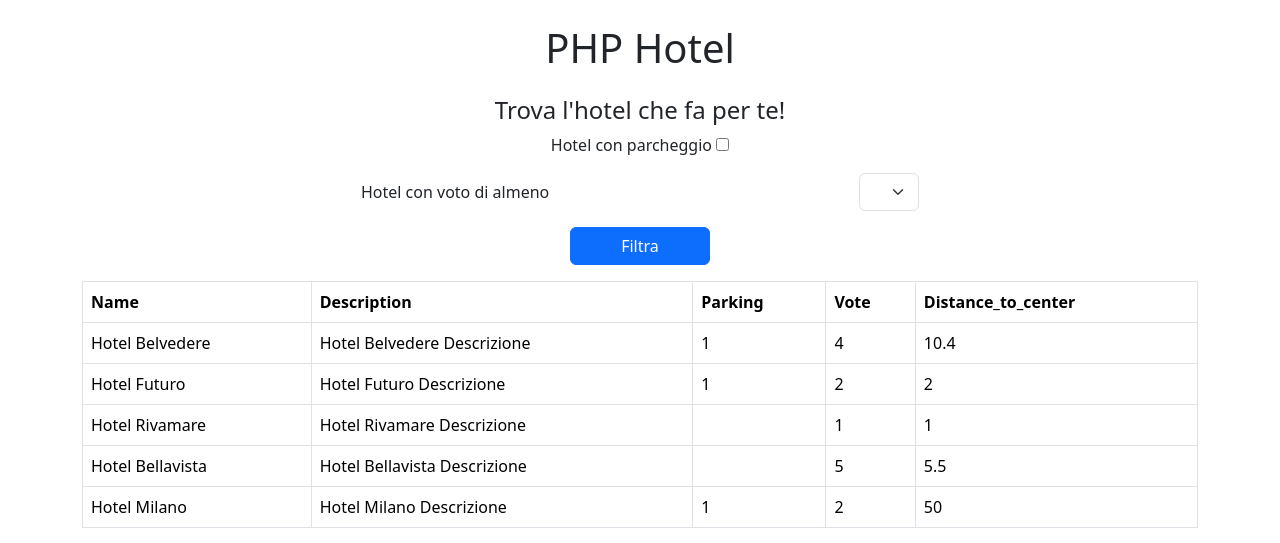
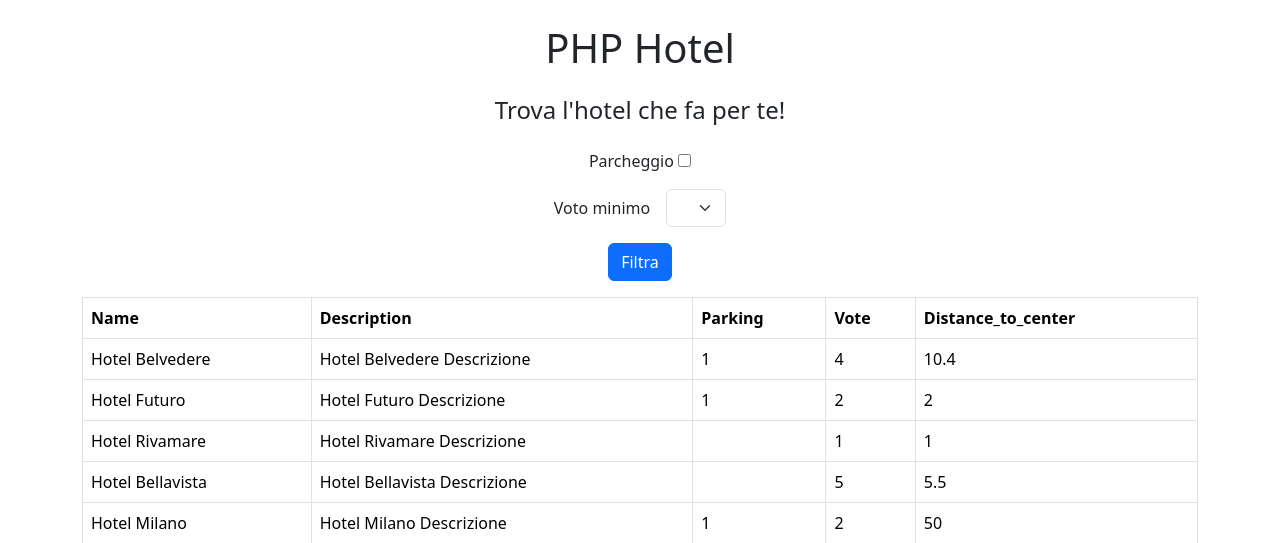
Before and after one commit to rolindaz/php-hotel, a PHP site: page /?hotel_vote=1 in a window 1280 px wide. Shown: the top 543 px of the page. Run offline with PHP 8.4, Linux system fonts and the light colour scheme.

Commit message:
Refactor hotel search form layout and labels for improved clarity and styling

```diff
--- a/index.php
+++ b/index.php
@@ -57,19 +57,19 @@ $set_vote = isset($_GET["hotel_vote"]);
 
     <div class="container">
         <div class="my-3">
-            <h4 class="text-center my-2">
+            <h4 class="text-center mt-2 mb-4">
                 Trova l'hotel che fa per te!
             </h4>
-            <form action="" class="text-center d-flex flex-column gap-3 w-50 mx-auto" method="GET">
+            <form style="max-width: fit-content" action="" class="text-center d-flex flex-column gap-3 mx-auto" method="GET">
                 <div>
                     <label for="parking">
-                        Hotel con parcheggio
+                        Parcheggio
                     </label>
                     <input type="checkbox" name="parking" id="parking">
                 </div>
-                <div class="d-flex align-items-center justify-content-between">
+                <div class="d-flex align-items-center justify-content-between gap-3">
                     <label for="hotel_vote">
-                        Hotel con voto di almeno
+                        Voto minimo
                     </label>
                     <select class="form-select"
                     style="max-width: fit-content"
@@ -85,7 +85,7 @@ $set_vote = isset($_GET["hotel_vote"]);
                         ?>
                         </select>
                 </div>
-                <button type="submit" class="btn btn-primary w-25 mx-auto">
+                <button type="submit" class="btn btn-primary mx-auto">
                     Filtra
                 </button>
             </form>
@@ -141,11 +141,5 @@ $set_vote = isset($_GET["hotel_vote"]);
             </tbody>
         </table>
     </div>
-
-    <?php
-
-
-
-?>
 </body>
 </html>
```
